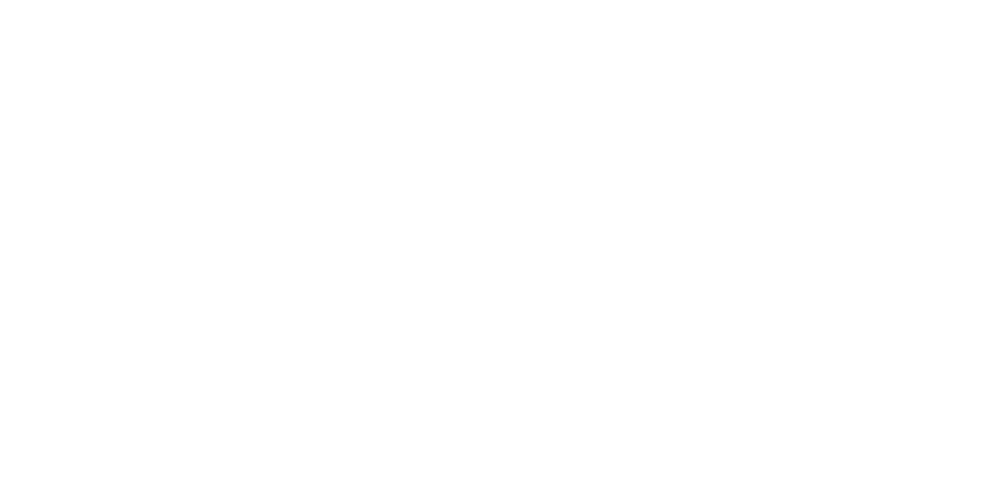
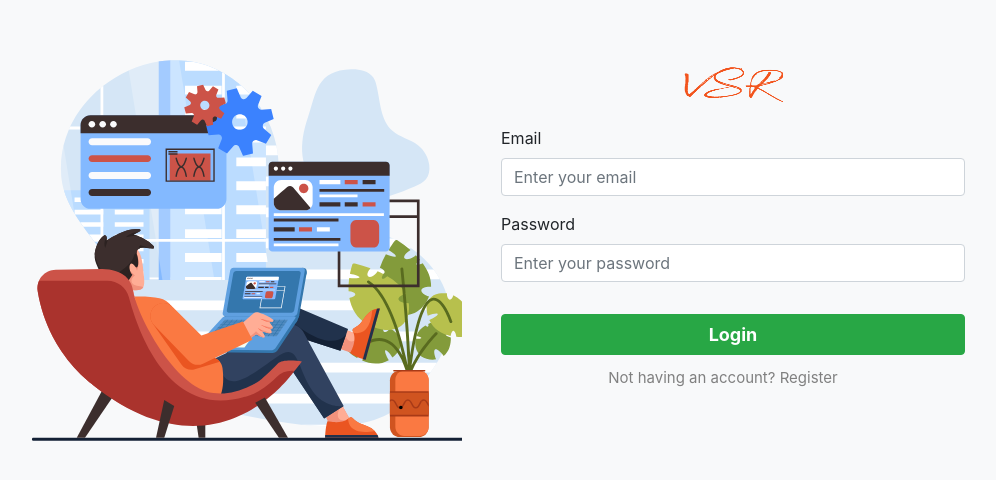
Before and after one commit to akulavishnuvardhanrdy/VSR_Frontend, a React (Vite) app: page /login in a window 1280 px wide. Before the commit this address had no page. Shown: the part 166-646 px from the top of the page, without its empty margins (163-1159 px from the left). Built offline with nearby package versions, Linux system fonts and the light colour scheme; a web font is replaced by a local one.

Commit message:
Login Page

```diff
--- a/src/App.jsx
+++ b/src/App.jsx
@@ -10,6 +10,8 @@
 import Train from './Train';
 import Passengers from './Protected/Passengers'
 import ProtectedRoute from './ProtectedRoute';
+import LoginForm from './Auth/Login';
+import Register from './Auth/Register'
 
 const HomeLayout = () => {
   return (
@@ -42,6 +44,9 @@
             <Route path="/aeroplane" element={<Aeroplane />} />
           </Route>
 
+          <Route path='/login' element ={<LoginForm/>}></Route>
+          <Route path='/register' element ={<Register/>}></Route>
+
           <Route path="user/*" element={<ProtectedRoute isAuthenticated={'true'}><AuthorizedLayout /></ProtectedRoute>} >
           <Route index element={<Passengers />} />
         </Route>
--- /dev/null
+++ b/src/Auth/Login.jsx
@@ -0,0 +1,68 @@
+import { useState } from 'react';
+import login from '../assets/Images/Loginbg.png';
+import Favicon from '../assets/Images/Favicon.png';
+import { NavLink } from 'react-router-dom';
+
+
+const LoginForm = () => {
+  const [loginData, setLoginData] = useState({ email: '', password: '' });
+
+  const handleChange = ({ target: { name, value } }) =>
+    setLoginData((prev) => ({ ...prev, [name]: value }));
+
+  const handleSubmit = (e) => {
+    e.preventDefault();
+    console.log(loginData);
+  };
+
+  return (
+    <div className="d-flex align-items-center justify-content-center min-vh-100" style={{ backgroundColor: '#f8f9fa' }}>
+      <div className="row" style={{width:'80%'}}>
+        <img
+          src={login}
+          alt="Login Background"
+          className="d-none d-lg-block col-lg-6"
+          style={{ height: '100vh', objectFit: 'cover' }}
+        />
+        <div
+          className="d-flex flex-column justify-content-center col-lg-6 col-md-8 mx-auto p-4"
+          style={{ borderRadius: '12px', backgroundColor: '#f8f9fa' }}
+        >
+          <div className="text-center mb-3">
+            <img src={Favicon} alt="Favicon" style={{ height: '50px', width: '100px' }} />
+          </div>
+          <form onSubmit={handleSubmit}>
+            {['email', 'password'].map((field) => (
+              <div className="mb-3" key={field}>
+                <label htmlFor={field} style={{ fontSize: '16px' }}>
+                  {field.charAt(0).toUpperCase() + field.slice(1)}
+                </label>
+                <input
+                  type={field}
+                  className="form-control"
+                  name={field}
+                  placeholder={`Enter your ${field}`}
+                  value={loginData[field]}
+                  onChange={handleChange}
+                  required
+                />
+              </div>
+            ))}
+            <button
+              type="submit"
+              className="btn btn-success w-100 mt-3"
+              style={{ fontSize: '18px', fontWeight: 'bold' }}
+            >
+              Login
+            </button>
+            <div className="mt-2 text-center">
+                <p><NavLink to="/register" style={{  color: 'gray' ,fontSize:'15px'  }}>Not having an account? Register</NavLink></p>
+            </div>
+          </form>
+        </div>
+      </div>
+    </div>
+  );
+};
+
+export default LoginForm;
--- /dev/null
+++ b/src/Auth/Register.jsx
@@ -0,0 +1,82 @@
+import { useState } from 'react';
+import Favicon from '../assets/Images/Favicon.png';
+
+const LoginForm = () => {
+  const [loginData, setLoginData] = useState({
+    email: '',
+    password: '',
+  });
+
+  const handleChange = (e) => {
+    const { name, value } = e.target;
+    setLoginData((prevData) => ({ ...prevData, [name]: value }));
+  };
+
+  const handleSubmit = (e) => {
+    e.preventDefault();
+    console.log(loginData); // Replace with actual login logic
+  };
+
+  return (
+    <div style={{ backgroundColor: '#f8f9fa', marginTop: '12px' }}>
+      <h1 className="text-center mb-2" style={{ fontFamily: "Courier New, Courier, monospace", fontSize: '25px', fontWeight: 'bold' }}>
+        Login
+      </h1>
+      <div className="d-flex justify-content-center align-items-center min-vh-100">
+        <div className="row w-100 justify-content-around">
+          <div className="d-flex flex-column justify-content-center align-items-center">
+            <img
+              src={Favicon}
+              height="220"
+              width="320"
+              alt="Logo"
+              style={{
+                borderRadius: '50%',
+                marginBottom: '10px',
+                boxShadow: '0 4px 8px rgba(0, 0, 0, 0.1)',
+              }}
+            />
+          </div>
+
+          <div className="col-md-5 p-4" style={{ borderRadius: '12px' }}>
+            <form onSubmit={handleSubmit}>
+              <div className="mb-3">
+                <label htmlFor="email" style={{ fontSize: '16px' }}>Email</label>
+                <input
+                  type="email"
+                  className="form-control"
+                  name="email"
+                  placeholder="Enter your email"
+                  value={loginData.email}
+                  onChange={handleChange}
+                  required
+                />
+              </div>
+              <div className="mb-3">
+                <label htmlFor="password" style={{ fontSize: '16px' }}>Password</label>
+                <input
+                  type="password"
+                  className="form-control"
+                  name="password"
+                  placeholder="Enter your password"
+                  value={loginData.password}
+                  onChange={handleChange}
+                  required
+                />
+              </div>
+              <button
+                type="submit"
+                className="btn btn-success w-100 mt-3"
+                style={{ fontSize: '18px', fontWeight: 'bold' }}
+              >
+                Login
+              </button>
+            </form>
+          </div>
+        </div>
+      </div>
+    </div>
+  );
+};
+
+export default LoginForm;
```
Also changed, not shown: src/assets/Images/Loginbg.png (added).
